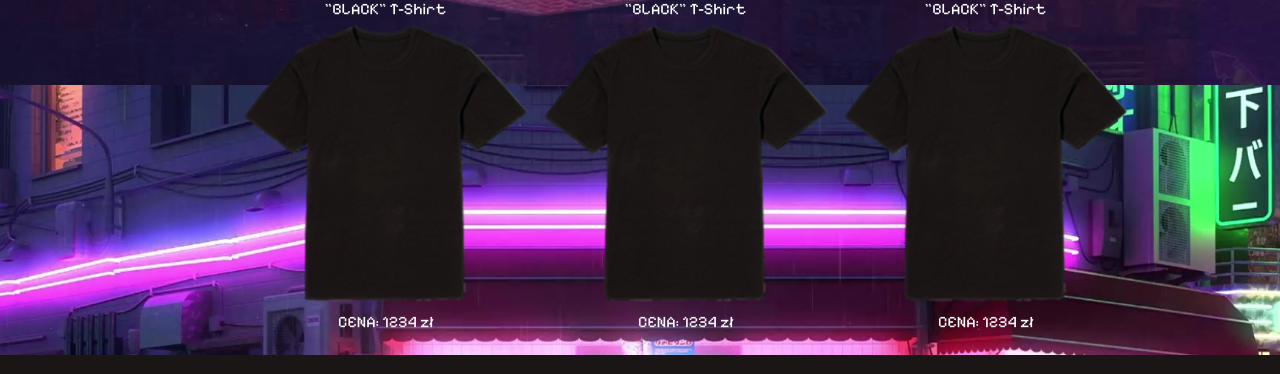
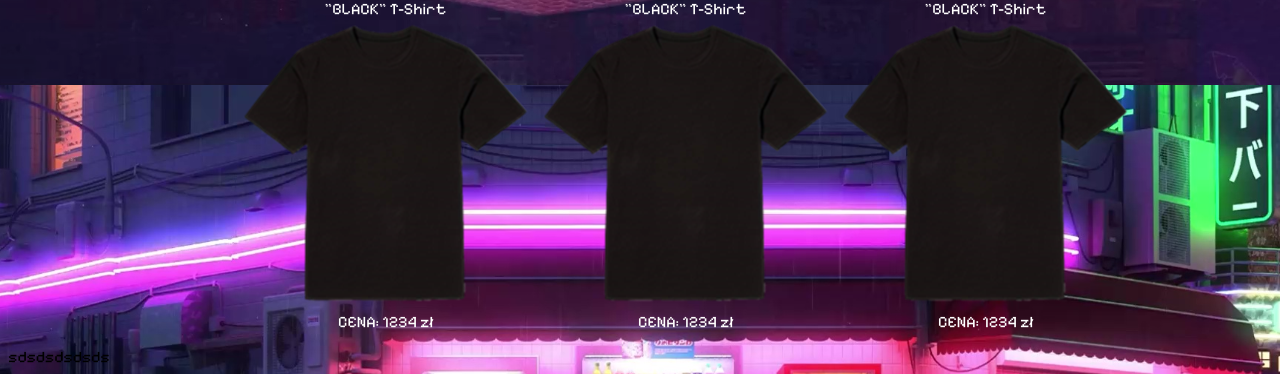
Before and after one commit to Rudy538/TokyoThreads, a PHP site: page /index.php in a window 1280 px wide. Shown: the part 715-1089 px from the top of the page. Run offline with PHP 8.4, Linux system fonts and the light colour scheme; some web fonts are replaced.

Commit message:
Update index.php

```diff
--- a/views/index.php
+++ b/views/index.php
@@ -130,4 +130,4 @@ session_start();
 
 </body>
 
-</html>
+</html>sdsdsdsdsds
```
